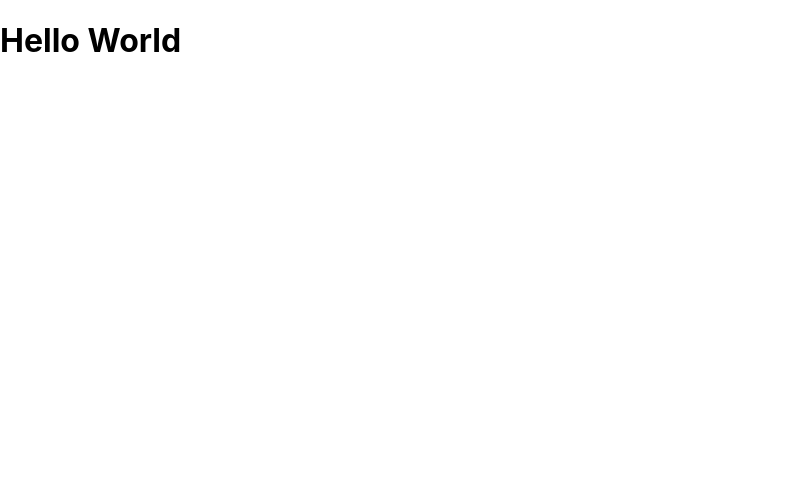
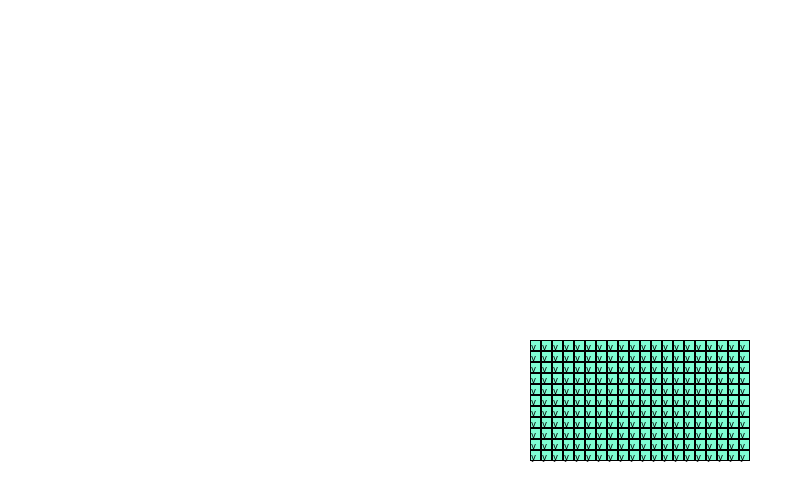
Before and after one commit to stinkyFerret01/Buzzle_frontend, a React (Create React App) app in the folder buzzle_frontend/: page / in a window 1280 px wide. Shown: the top 500 px of the page, without its empty margins (0-811 px from the left). Built offline with nearby package versions, Linux system fonts and the light colour scheme.

Commit message:
grid en construction

```diff
--- a/buzzle_frontend/src/App.css
+++ b/buzzle_frontend/src/App.css
@@ -1,38 +1,9 @@
+@import "styles/board.css";
+
 .App {
-  text-align: center;
+  width: 100vw;
+  height: 100vh;
+  display: flex;
+  justify-content: center;
+  align-items: center;
 }
-
-.App-logo {
-  height: 40vmin;
-  pointer-events: none;
-}
-
-@media (prefers-reduced-motion: no-preference) {
-  .App-logo {
-    animation: App-logo-spin infinite 20s linear;
-  }
-}
-
-.App-header {
-  background-color: #282c34;
-  min-height: 100vh;
-  display: flex;
-  flex-direction: column;
-  align-items: center;
-  justify-content: center;
-  font-size: calc(10px + 2vmin);
-  color: white;
-}
-
-.App-link {
-  color: #61dafb;
-}
-
-@keyframes App-logo-spin {
-  from {
-    transform: rotate(0deg);
-  }
-  to {
-    transform: rotate(360deg);
-  }
-}
--- a/buzzle_frontend/src/App.js
+++ b/buzzle_frontend/src/App.js
@@ -1,9 +1,83 @@
 import "./App.css";
+import { useEffect } from "react";
+import { useState } from "react";
 
 function App() {
+  const [base, setBase] = useState("loading");
+  const [player, setPlayer] = useState("loading");
+  const [grid, setGrid] = useState(base);
+
+  //--baseBuilder
+  useEffect(() => {
+    //-- level est provisoire
+    const level = {
+      base: [
+        "WWWWWWWWWWWWWWWWWWWW",
+        "W..................W",
+        "W..................W",
+        "W..................W",
+        "W..................W",
+        "W..................W",
+        "W..................W",
+        "W..................W",
+        "W..................W",
+        "W..................W",
+        "WWWWWWWWWWWWWWWWWWWW",
+      ],
+      Spawn: [5, 2],
+    };
+    //-- baseBuilder construit le tableau du niveau choisi
+    const baseBuilder = (lvl) => {
+      let base = [];
+      for (let L = 0; L < lvl.length; L++) {
+        let lign = [];
+        for (let o = 0; o < lvl[0].length; o++) {
+          lign.push(lvl[L][o]);
+        }
+        base.push(lign);
+      }
+      return base;
+    };
+    //-- ici, je
+    setBase(baseBuilder(level.base));
+  }, []);
+
+  //-- gridDrawer
+  useEffect(() => {
+    let newGrid = [];
+    for (let L = 0; L < base.length; L++) {
+      let newLign = [];
+      for (let o = 0; o < base[0].length; o++) {
+        newLign.push("y");
+      }
+      newGrid.push(newLign);
+    }
+    setGrid(newGrid);
+  }, [base]);
+
   return (
-    <div>
-      <h1>Hello World</h1>
+    <div className="App">
+      <section>
+        {grid !== "loading" ? (
+          <div className="table">
+            {grid.map((L, indexL) => {
+              return (
+                <div className="ligns" key={indexL}>
+                  {L.map((o, indexo) => {
+                    return (
+                      <div className="pos" key={indexo}>
+                        {o}
+                      </div>
+                    );
+                  })}
+                </div>
+              );
+            })}
+          </div>
+        ) : (
+          <div>yo</div>
+        )}
+      </section>
     </div>
   );
 }
--- /dev/null
+++ b/buzzle_frontend/src/styles/board.css
@@ -0,0 +1,16 @@
+.table {
+    display: flex;
+    flex-direction: column;
+}
+
+.ligns {
+    display: flex;
+}
+
+.pos {
+    font-size: 9px;
+    width: 9px;
+    height: 9px;
+    background-color: aquamarine;
+    border: solid black 1px;
+}
```
